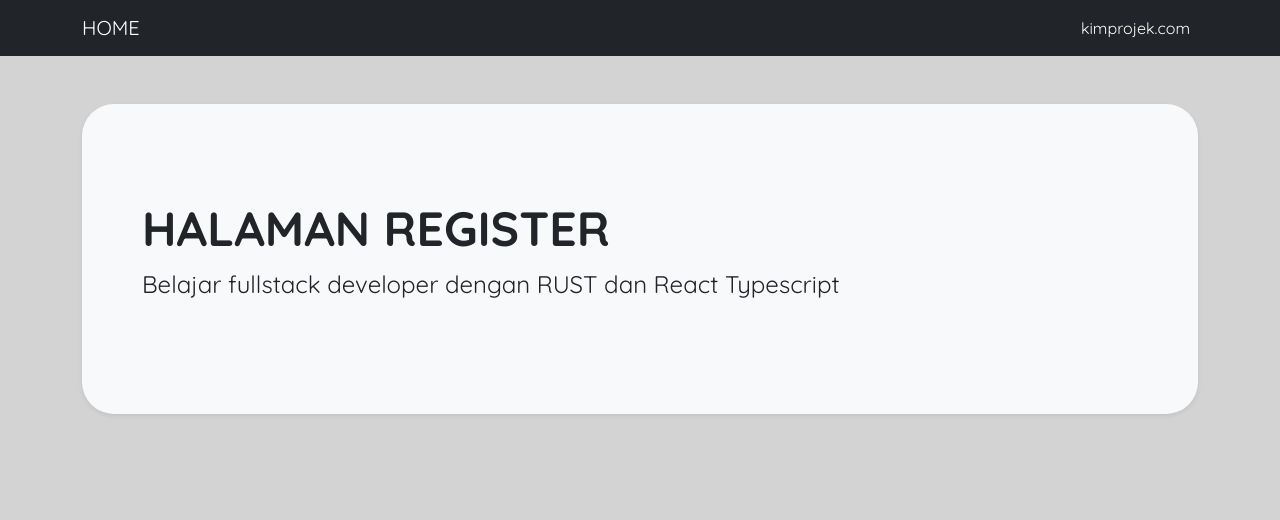
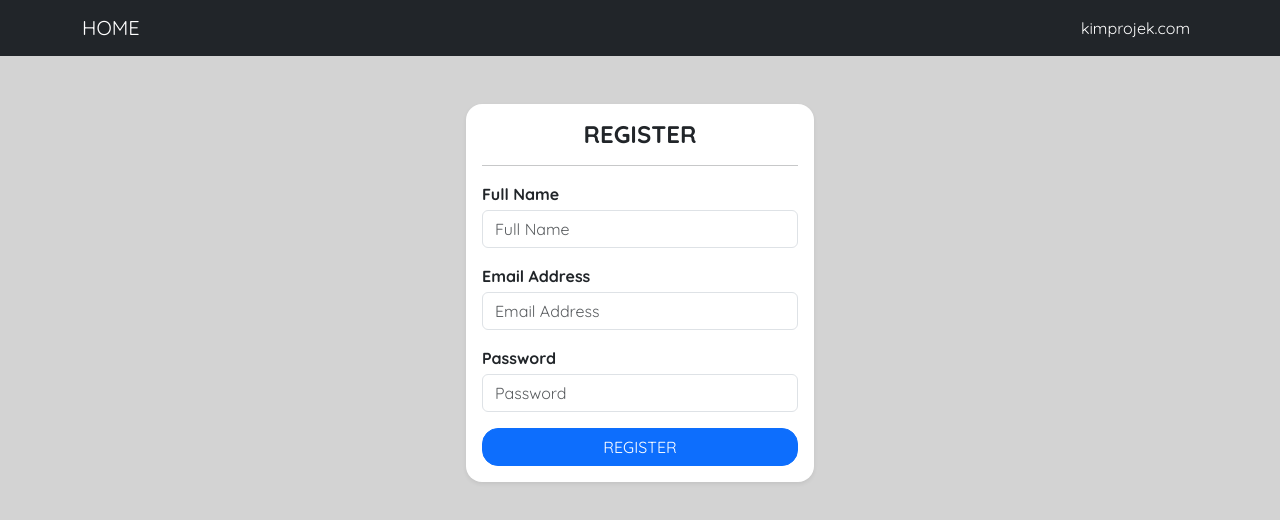
Before and after one commit to fadilahyudapratama/frontend-react-ts, a React (Vite) app: page /register in a window 1280 px wide. Shown: the top 520 px of the page. Built offline with nearby package versions, Linux system fonts and the light colour scheme.

Commit message:
Membuat Proses Registrasi

```diff
--- a/src/views/auth/register.tsx
+++ b/src/views/auth/register.tsx
@@ -1,12 +1,105 @@
 // import FC from react
-import { type FC } from 'react';
+import { type FC, useState, type FormEvent } from 'react';
+
+// import hook useNavigate from react router
+import { useNavigate } from 'react-router';
+
+// import custom hook useRegister from hooks
+import { useRegister } from '../../hooks/auth/useRegister';
+
+// interface for validation errors
+interface ValidationErrors {
+    [key: string]: string[];
+}
 
 const Register: FC = () => {
+    // initialize navigate
+    const navigate = useNavigate();
+
+    // initialize useRegister
+    const { mutate, isPending } =  useRegister();
+
+    // define state
+    const [name, setName] = useState<string>('');
+    const [email, setEmail] = useState<string>('');
+    const [password, setPassword] = useState<string>('');
+
+    // define state for errors
+    const  [errors, setErrors] = useState<ValidationErrors>({});
+
+    // Handle submit form
+    const handleRegister = async (e: FormEvent) => {
+        e.preventDefault();
+
+        // Call the register mutation
+        mutate({
+            name,
+            email,
+            password
+        }, {
+            onSuccess: () => {
+                // Redirect to login page
+                navigate('/login');
+            },
+            onError: (error: any) => {
+                const response = error.response?.data;
+                const status = error.response?.status;
+
+                // reset error
+                setErrors({});
+
+                // VALIDATION ERROR (422)
+                if (status === 422 && response?.data) {
+                    setErrors(response.data);
+                    return;
+                }
+
+                // EMAIL DUPLICATE (409)
+                if (status === 409) {
+                    setErrors({
+                        email: [response.message],
+                    });
+                    return;
+                }
+            }
+        })
+    }
     return (
-        <div className='p-5 mb-4 bg-light rounded-5 shadow-sm'>
-            <div className='container-fluid py-5'>
-                <h1 className='display-5 fw-bold'>HALAMAN REGISTER</h1>
-                <p className='col-md-12 fs-4'>Belajar fullstack developer dengan RUST dan React Typescript</p>
+        <div className='row justify-content-center'>
+            <div className='row justify-content-center'>
+                <div className='col-md-4'>
+                    <div className='card border-0 rounded-4 shadow-sm'>
+                        <div className='card-body'>
+                            <h4 className='fw-bold text-center'>REGISTER</h4>
+                            <hr />
+                            <form onSubmit={handleRegister}>
+                                <div className='form-group mb-3'>
+                                    <label className='mb-1 fw-bold'>Full Name</label>
+                                    <input type='text' value={name} onChange={(e) => setName(e.target.value)} className='form-control'
+                                    placeholder='Full Name' />
+                                    {errors.name && <div className='alert alert-danger mt-2 rounded-4'>{errors.name[0]}</div>}
+                                </div>
+
+                                <div className='form-group mb-3'>
+                                    <label className='mb-1 fw-bold'>Email Address</label>
+                                    <input type='email' value={email} onChange={(e) => setEmail(e.target.value)} className='form-control'
+                                        placeholder='Email Address' />
+                                    {errors.email && <div className='alert alert-danger mt-2 rounded-4'>{errors.email[0]}</div>}
+                                </div>
+
+                                 <div className='form-group mb-3'>
+                                    <label className='mb-1 fw-bold'>Password</label>
+                                    <input type='password' value={password} onChange={(e) => setPassword(e.target.value)} className='form-control'
+                                        placeholder='Password' />
+                                    {errors.password && <div className='alert alert-danger mt-2 rounded-4'>{errors.password[0]}</div>}
+                                 </div>
+                                 <button type='submit' className='btn btn-primary w-100 rounded-4' disabled={isPending}>
+                                    {isPending ? 'Loading...' : 'REGISTER'}
+                                 </button>
+                            </form>
+                        </div>
+                    </div>
+                </div>
             </div>
         </div>
     )
```
